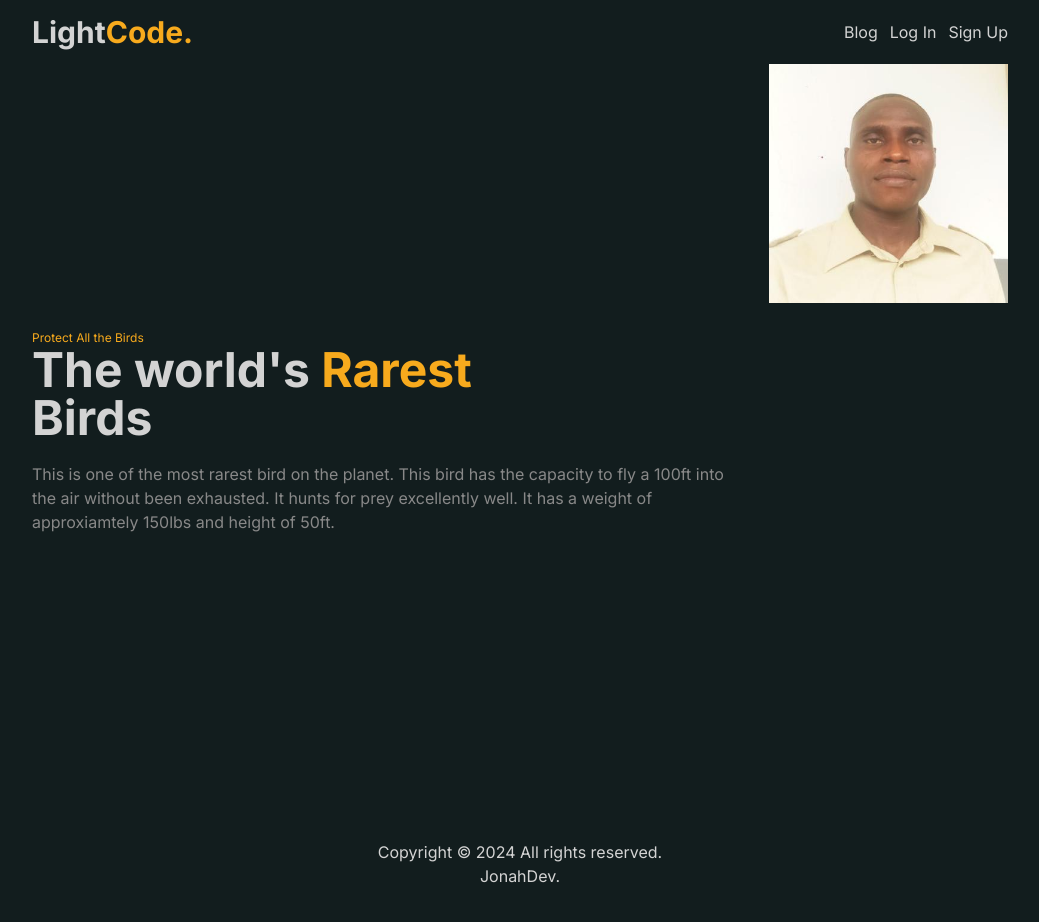
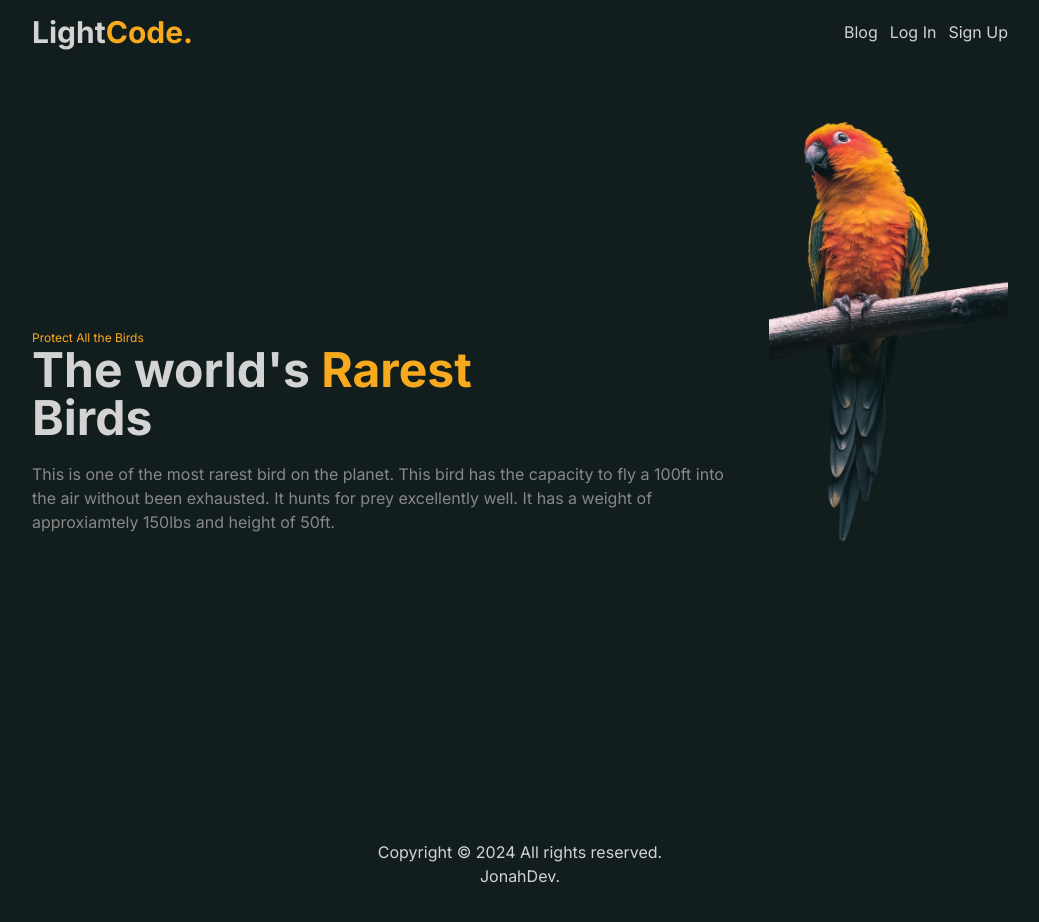
Before and after one commit to jonahunuafe/blog-post, a Next.js app: page / in a window 1280 px wide. Shown: the top 922 px of the page, without its empty margins (120-1159 px from the left). Built offline with nearby package versions, Linux system fonts and the light colour scheme; no server answers.

Commit message:
responsive Navbar

```diff
--- a/app/page.js
+++ b/app/page.js
@@ -1,5 +1,5 @@
 import Image from "next/image";
-import Jonah from "../public/image/jonah.jpeg"
+import demoImg from "../public/image/home_bird.png"
 
 export default function Home() {
   return (
@@ -17,13 +17,13 @@ export default function Home() {
         </p>
       </div>
 
-      <div className="hidden md:block basis-1/3">
+      <div className="hidden md:block basis-1/3 mt-14">
         <Image
-          src={Jonah}
-          alt="avatar"
-          sizes="100vw"
-          className="w-full h-auto"
-          />
+        src={demoImg}
+        alt="avatar"
+        sizes="100vw"
+        className="w-full h-auto"
+        />
       </div>
     </div>
   );
--- a/app/user/[id]/ProfileDetails.jsx
+++ b/app/user/[id]/ProfileDetails.jsx
@@ -186,9 +186,8 @@ const ProfileDetails = ({ profile, params }) => {
         <div className="flex-1 space-y-3">
           <h4 className="text-xl">Details</h4>
 
-          <div className="space-y-1">
-            <p>Email:</p>
-            <p>{profile?.email}</p>
+          <div className="space-y-1 flex items-center">
+            <p>Email: {profile?.email}</p>
           </div>
 
           <div className="space-y-1">
--- a/components/Navbar.js
+++ b/components/Navbar.js
@@ -34,14 +34,14 @@ const Navbar = () => {
     const handleShowDropdown = () => setShowDropdown(prev => true)
     const handleHideDropdown = () => setShowDropdown(prev => false)
   return (
-    <div className='container py-2 h-16 flex items-center justify-between'>
+    <div className='container py-2 h-16 flex items-center justify-between relative'>
         <Link href="/">
             <h2>
                 Light<span className='special-word'>Code.</span>
             </h2>
         </Link>
 
-        <ul className='flex items-center gap-3'>
+        <ul className='flex items-center gap-3 absolute top-0 right-0 md:relative mt-5 mr-4 md:mt-0 md:mr-0'>
             <li>
                 <Link href="/blog" className={ pathname === '/blog' ? "text-primaryColor font-bold" : ""}>Blog</Link>
             </li>
@@ -65,7 +65,7 @@ const Navbar = () => {
                                 />
 
                                 {showDropdown && (
-                                    <div className='absolute top-0 right-0 bg-primaryColorLight p-5'>
+                                    <div className='absolute top-0 right-0 bg-primaryColorLight p-5 flex flex-col gap-5 rounded'>
                                         <AiOutlineClose onClick={handleHideDropdown} className='w-full cursor-pointer' />
                                         <button onClick={() => {signOut(); handleHideDropdown();}}>Logout</button>
                                         <Link onClick={handleHideDropdown} href={`/user/${session?.user?._id.toString()}`}>Profile</Link>
```
Also changed, not shown: public/image/home_bird.png (added).
